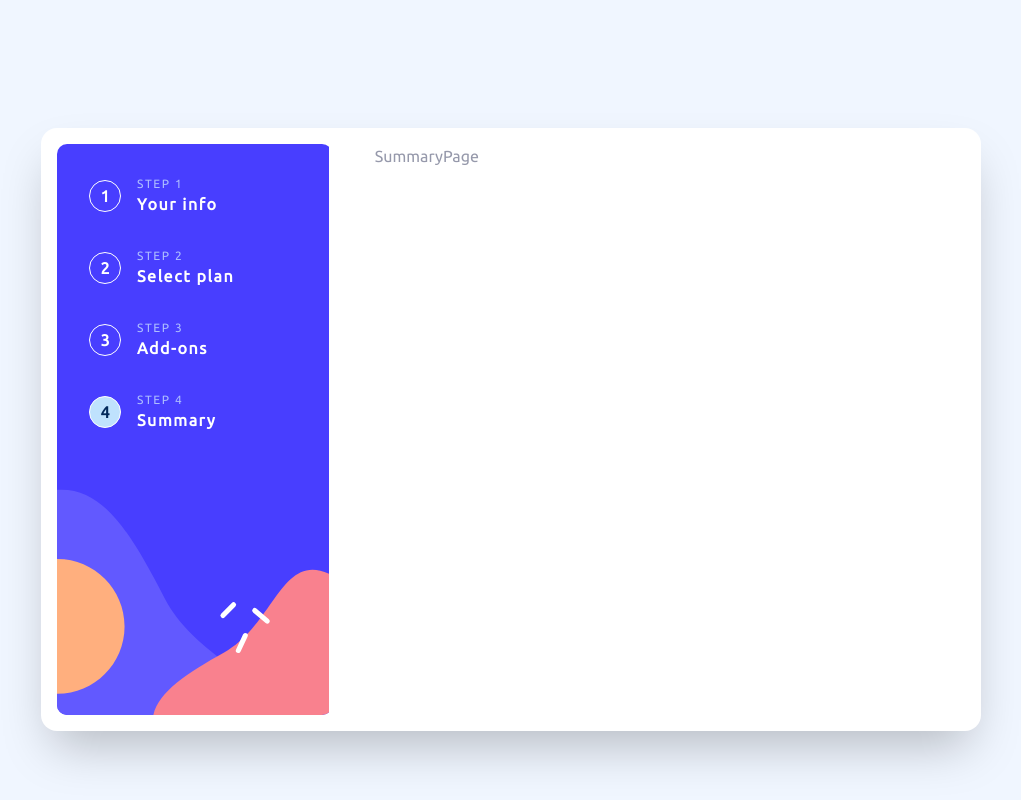
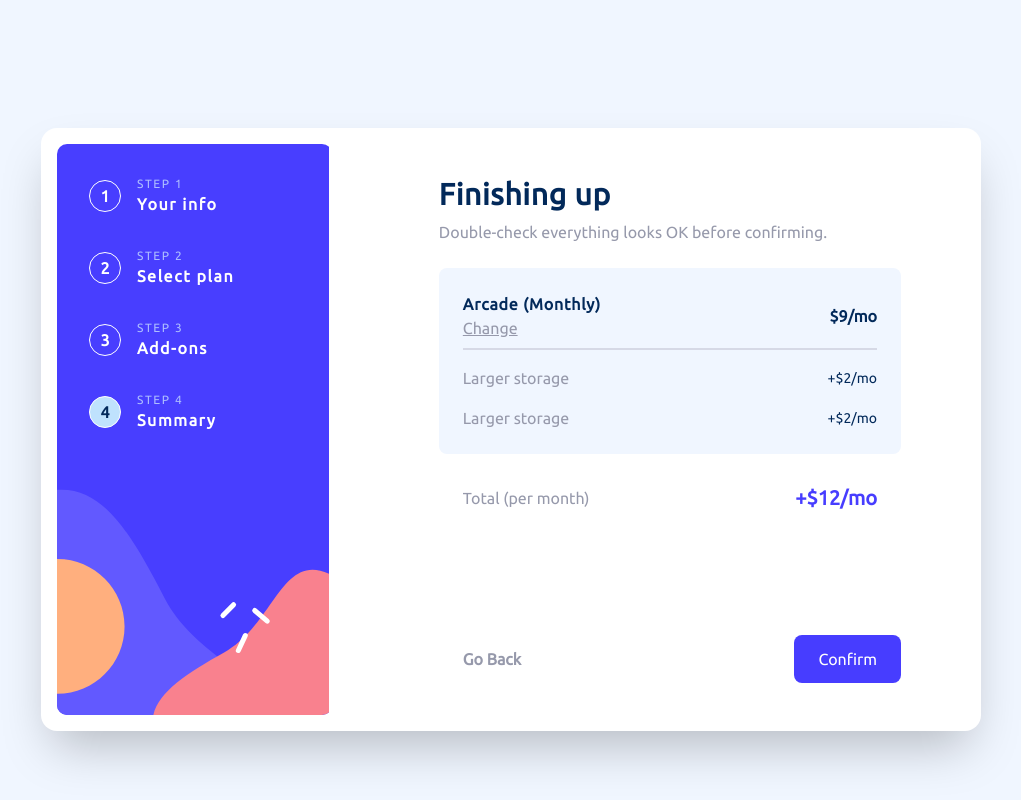
Before and after one commit to InnaTymoshenko/multi-step-form, a Next.js app: page /summary in a window 1280 px wide. Shown: the whole page, without its empty margins (129-1150 px from the left). Built offline with nearby package versions, Linux system fonts and the light colour scheme.

Commit message:
created summary component

```diff
--- a/app/summary/page.tsx
+++ b/app/summary/page.tsx
@@ -1,9 +1,14 @@
+import Summary from '@/components/summary'
 import React from 'react'
 
 type Props = {}
 
 const SummaryPage = (props: Props) => {
-	return <div>SummaryPage</div>
+	return (
+		<section className="w-full h-full px-16 py-8">
+			<Summary />
+		</section>
+	)
 }
 
 export default SummaryPage
--- a/components/personal-info.tsx
+++ b/components/personal-info.tsx
@@ -8,7 +8,7 @@ const PersonalInfo = (props: Props) => {
 	return (
 		<div className="w-full h-full flex flex-col justify-between">
 			<div className="">
-				<h1 className="text-3xl text-blue-300 font-bold tracking-widest">Personal info</h1>
+				<h1>Personal info</h1>
 				<p>Please provide your name, email address, and phone number.</p>
 				<form action="" className="w-full flex flex-col gap-4">
 					<div className="w-full flex flex-col gap-2 justify-between items-start py-1">
--- a/components/pick-add.tsx
+++ b/components/pick-add.tsx
@@ -10,7 +10,7 @@ const PickAdd = ({ adds }: Props) => {
 	return (
 		<div className="w-full h-full flex flex-col justify-between">
 			<div className="">
-				<h1 className="text-3xl text-blue-300 font-bold tracking-widest">Pick add-ons</h1>
+				<h1>Pick add-ons</h1>
 				<p>Add-ons help enhance your gaming experience.</p>
 				<div className="flex flex-col gap-4">
 					{adds.map(a => (
--- a/components/select.tsx
+++ b/components/select.tsx
@@ -17,7 +17,7 @@ const Select = ({ data }: Props) => {
 	return (
 		<div className="w-full h-full flex flex-col justify-between">
 			<div className="">
-				<h1 className="text-3xl text-blue-300 font-bold tracking-widest">Select your plan</h1>
+				<h1>Select your plan</h1>
 				<p>You have the option of monthly or yearly billing.</p>
 				<div className="flex flex-col gap-8">
 					<div className="w-full flex justify-between gap-2">
--- /dev/null
+++ b/components/summary.tsx
@@ -0,0 +1,53 @@
+import React from 'react'
+import { ButtonLink } from './ui/button-link'
+import Link from 'next/link'
+
+type Props = {}
+
+const Summary = (props: Props) => {
+	return (
+		<div className="w-full h-full flex flex-col justify-between">
+			<div className="">
+				<h1>Finishing up</h1>
+				<p>Double-check everything looks OK before confirming.</p>
+				<div className="w-full flex flex-col gap-2">
+					<div className="w-ful min-h-20 bg-gray-50 flex flex-col gap-4 rounded p-6">
+						<div className="w-full border-b-2 border-b-gray-100 pb-2 flex justify-between items-center">
+							<div className="w-[90%]">
+								<h2>Arcade (Monthly)</h2>
+								<Link className="underline hover:text-blue-200" href={'/select'}>
+									Change
+								</Link>
+							</div>
+							<strong className="text-blue-300">$9/mo</strong>
+						</div>
+						<div className="w-full flex flex-col gap-4">
+							<div className="w-full flex justify-between items-center">
+								Larger storage
+								<span className="text-md text-blue-300">+$2/mo</span>
+							</div>
+							<div className="w-full flex justify-between items-center">
+								Larger storage
+								<span className="text-md text-blue-300">+$2/mo</span>
+							</div>
+						</div>
+					</div>
+					<div className="w-full flex justify-between items-center p-6">
+						Total (per month)
+						<span className="text-xl font-bold text-blue-200">+$12/mo</span>
+					</div>
+				</div>
+			</div>
+			<div className="flex items-center justify-between">
+				<ButtonLink variant={'ghost'} size={'large'} href={'/add'}>
+					Go Back
+				</ButtonLink>
+				<ButtonLink variant={'clear'} size={'large'} href={'/'}>
+					Confirm
+				</ButtonLink>
+			</div>
+		</div>
+	)
+}
+
+export default Summary
--- a/components/ui/button.tsx
+++ b/components/ui/button.tsx
@@ -25,7 +25,7 @@ const buttonStyles = cva(
 			variant: {
 				primary: 'bg-blue-300 text-white hover:brightness-200 active:brightness-200',
 				ghost: 'bg-transparent font-semibold text-gray-200 hover:text-blue-300 active:text-blue-300',
-				clear: 'bg-button-clear text-primary hover:bg-button-clear-hover active:bg-button-clear-active',
+				clear: 'bg-blue-200 text-white hover:bg-blue-200/60 active:bg-blue-200/60',
 				// accent: 'bg-button-accent text-foreground hover:bg-button-accent-hover active:bg-button-accent-active',
 				positive: 'bg-blue-300 text-white'
 				// warning: 'bg-button-warning text-foreground hover:bg-button-warning-hover active:bg-button-warning-active',
--- a/styles/globals.css
+++ b/styles/globals.css
@@ -9,6 +9,10 @@
 
 	p {
 		@apply text-gray-200 text-lg mt-2 mb-6 font-medium;
+	}
+
+	h1 {
+		@apply text-3xl text-blue-300 font-bold tracking-wide;
 	}
 
 	h2 {
```
